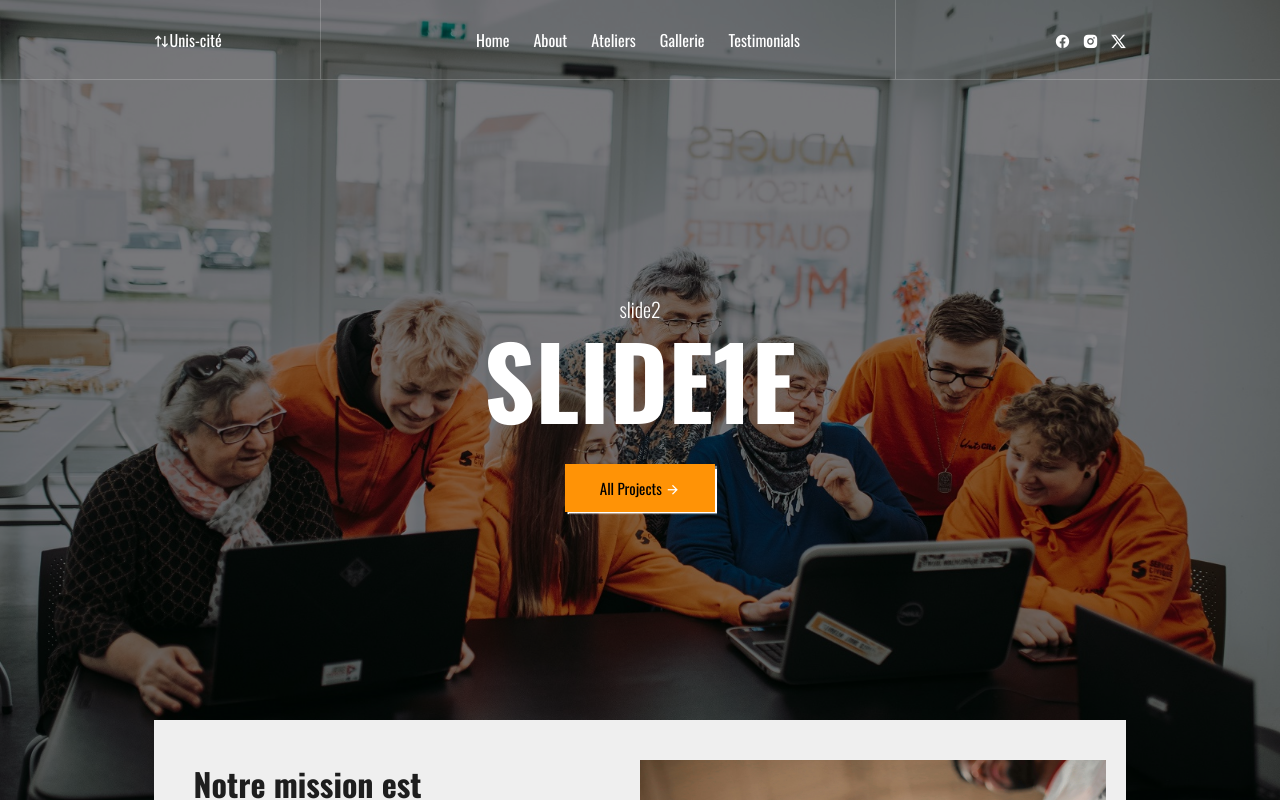
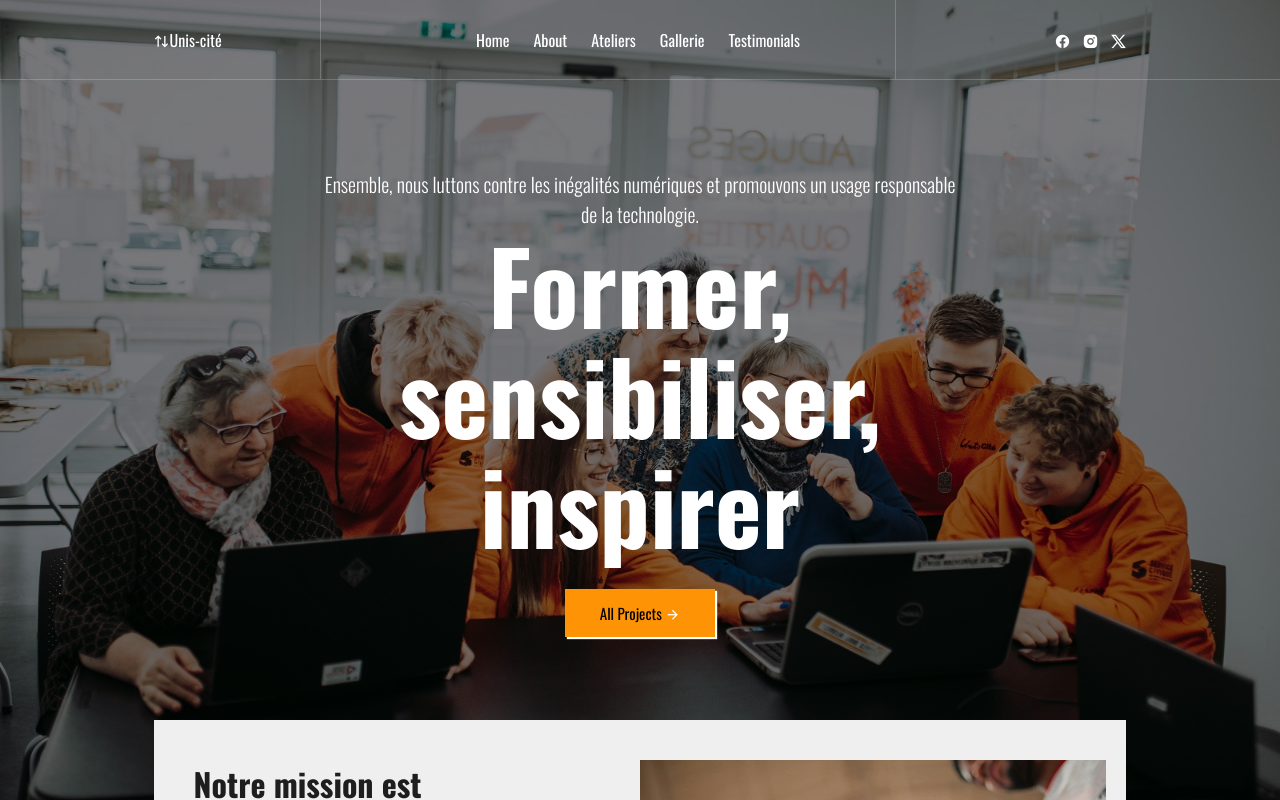
Before and after one commit to Tallia-Anne/uniscit-, a React (Vite) app: page / in a window 1280 px wide. Shown: the top 800 px of the page. Built offline with nearby package versions, Linux system fonts and the light colour scheme.

Commit message:
add atelier

```diff
--- a/src/Components/Header/Header.jsx
+++ b/src/Components/Header/Header.jsx
@@ -30,8 +30,8 @@ return (
 
             <div  className={headerCSS.header_content} >
 
-                <small>slide1</small>
-                <h1>SLIDE1E</h1>
+                <small>À travers nos ateliers, nous sensibilisons et formons aux bonnes pratiques du numérique, pour un futur plus sûr, inclusif et responsable.</small>
+                <h1>Engager pour un monde numérique meilleur</h1>
                 <button>All Projects <i className='ri-arrow-right-line'></i> </button>
             </div>
 
@@ -47,8 +47,8 @@ return (
 
             <div  className={headerCSS.header_content} >
 
-                <small>slide2</small>
-                <h1>SLIDE1E</h1>
+                <small>Ensemble, nous luttons contre les inégalités numériques et promouvons un usage responsable de la technologie.</small>
+                <h1>Former, sensibiliser, inspirer</h1>
                 <button>All Projects <i className='ri-arrow-right-line'></i> </button>
             </div>
 
@@ -64,8 +64,8 @@ return (
 
             <div  className={headerCSS.header_content} >
 
-                <small>slide1</small>
-                <h1>SLIDE3E</h1>
+                <small>Avec Unis-Cité, nous créons des ateliers qui rapprochent, protègent et responsabilisent.</small>
+                <h1>Agir pour un numérique accessible à tous.</h1>
                 <button>All Projects <i className='ri-arrow-right-line'></i> </button>
             </div>
 
```
